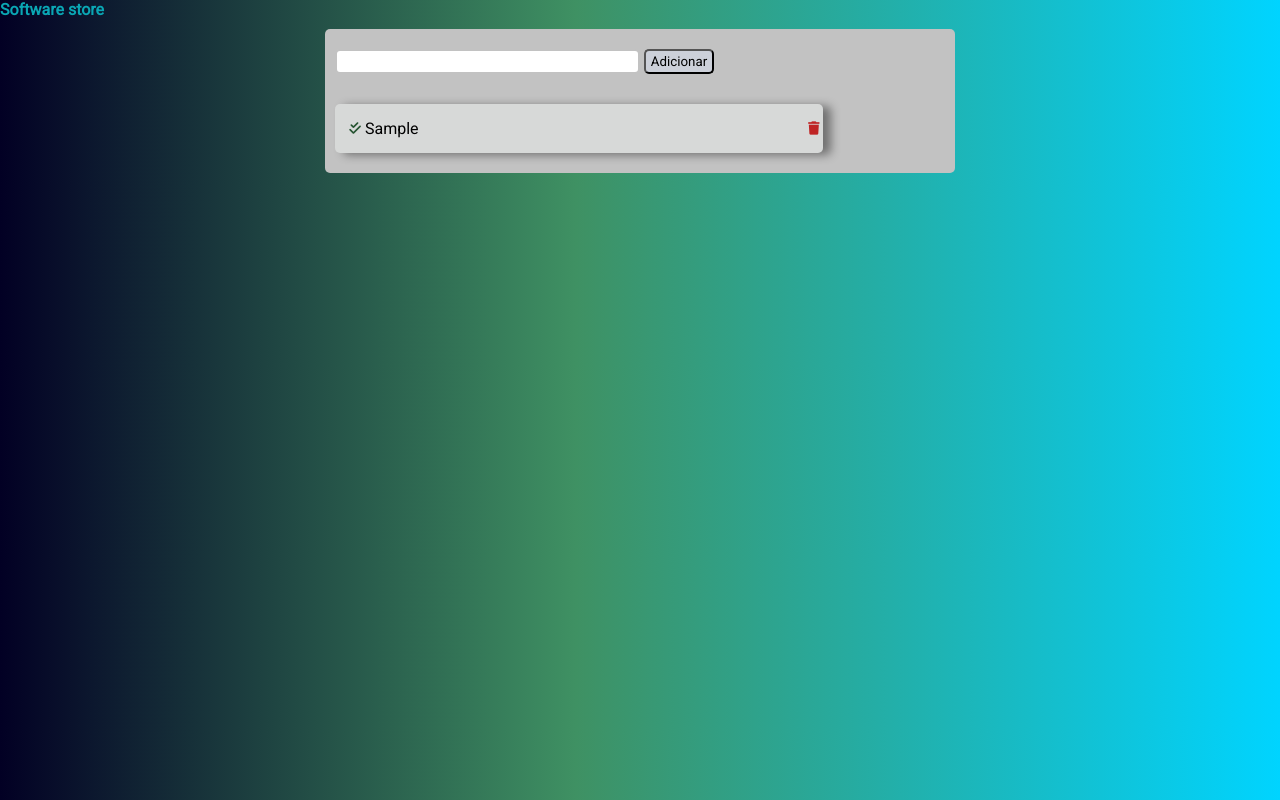
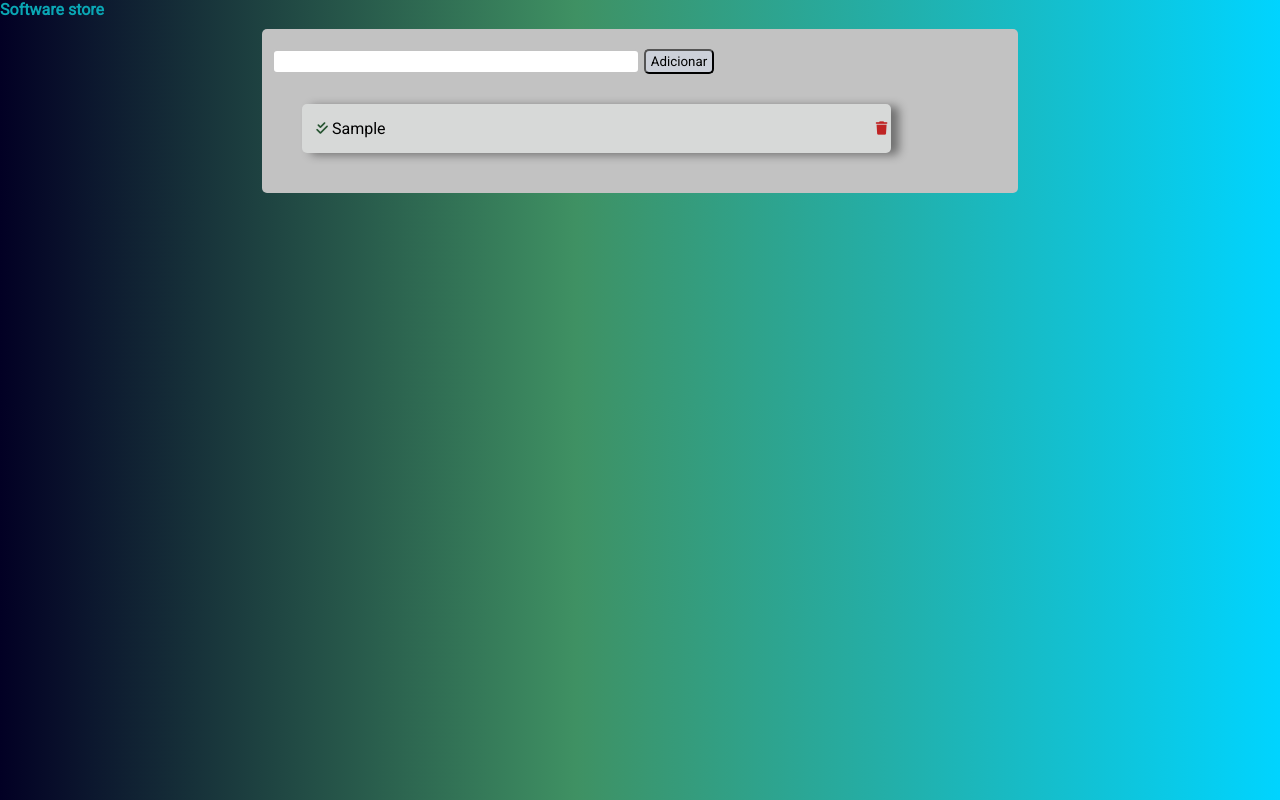
Before and after one commit to WescleyAC/to-do-list, a plain HTML site: page index.html in a window 1280 px wide. Both pictures are taken after typing "Sample" into the empty fields and a click on the button "Adicionar". Drawn offline with Linux system fonts and the light colour scheme.

Commit message:
modified:index css index html

```diff
--- a/script.js
+++ b/script.js
@@ -20,7 +20,7 @@ function processArray() {
         newLi = newLi + `<li  class=" newLi  ${vCurrent.status == true ? 'complete' : ''}">
 <button class="btn-confirm"  onclick="completeItem(${index})" > <i class="fa-solid fa-check-double"></i> </i></button>
 
-<p id="add" class=" paragraf  ${vCurrent.status == true ? 'complete' : ''}">${vCurrent.assignment}</p>
+<p id="add" class=" paragraf  ${vCurrent.status == true ? 'complete'  : ''}">${vCurrent.assignment}</p>
 
 <button class="btn-trash" onclick="deleteIten(${index})"> <i class="fa-solid fa-trash"></i> </button>
 </li>`
--- a/style.css
+++ b/style.css
@@ -43,12 +43,8 @@ h4 {
 
 .container-intems {
 
-    width: 50%;
+    width: 60%;
     padding: 20px 10px;
-
-
-
-
 
     border-radius: 5px;
     background-color: #C2C2C2;
@@ -131,6 +127,7 @@ h4 {
 
     background-color: #00FF39;
     text-decoration: line-through;
+    width: 100%;
 
 }
 
@@ -150,7 +147,7 @@ h4 {
     border-radius: 5px;
     padding: 15px 30px;
     position: relative;
-    margin-top: 20px;
+    margin: 20px 30px;
 
 
 }
```
